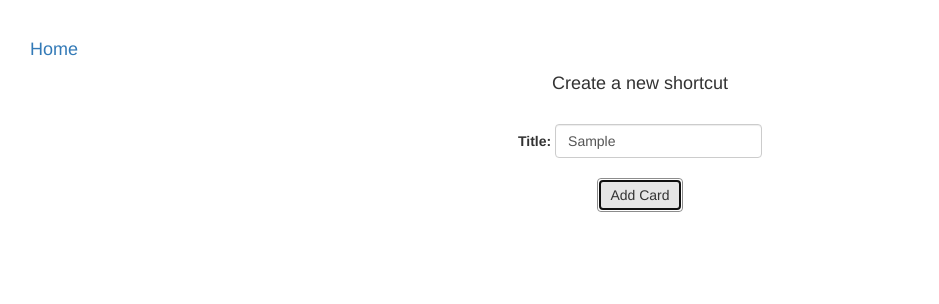
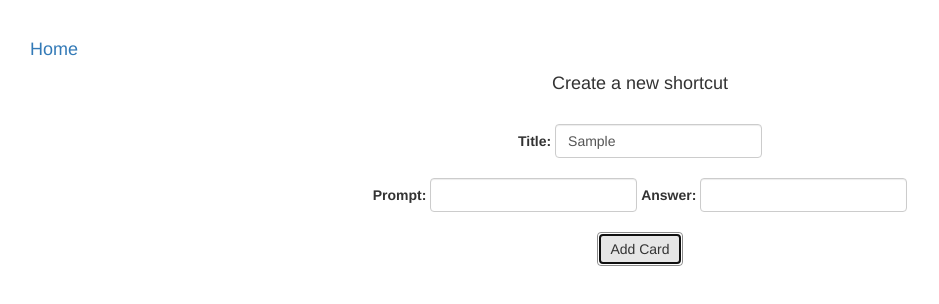
Before and after one commit to lenarhus/TelegramShopBot, a React (Create React App) app: page /stack_form in a window 1280 px wide. Both pictures are taken after typing "Sample" into the empty fields and a click on the button "Add Card". Shown: the top 304 px of the page, without its empty margins (0-939 px from the left). Built offline with nearby package versions, Linux system fonts and the light colour scheme.

Commit message:
displays prompt and answer when clicked on create shortcut button

```diff
--- a/src/components/ShortcutForm.js
+++ b/src/components/ShortcutForm.js
@@ -31,8 +31,29 @@ addCard(){
                     <FormGroup>
                         <ControlLabel>Title: </ControlLabel>
                          {' '}
-                         <FormControl/>
-                    </FormGroup>
+                     <FormControl/>
+                   </FormGroup>
+             {
+                 this.state.cards.map( card => {
+                        return(
+                         <div key={card.id}>
+                             <br/>
+                             <FormGroup>
+                                 <ControlLabel>Prompt: </ControlLabel>
+                                 {' '}
+                                 <FormControl/>
+                                 {' '}
+                                 <ControlLabel> Answer: </ControlLabel>
+                                 {' '}
+                                 <FormControl/>
+
+                             </FormGroup>
+
+                         </div>
+                     )
+                 }
+                 )
+             }
 
                 </Form>
                 <br/>
```
